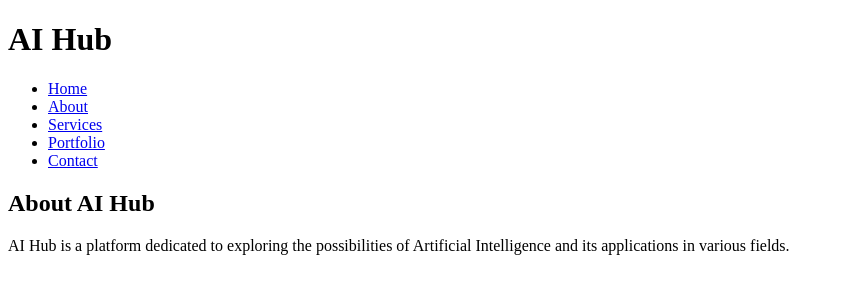
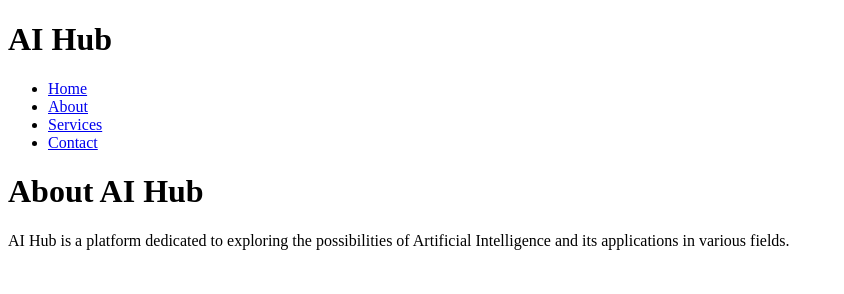
Before and after one commit to SashaVttLol/SashaVttLol.github.io, a plain HTML site: page about.html in a window 1280 px wide. Shown: the whole page, without its empty margins (0-844 px from the left). Drawn offline with Linux system fonts and the light colour scheme.

Commit message:
Add files via upload

```diff
--- a/about.html
+++ b/about.html
@@ -2,25 +2,29 @@
 <html>
 <head>
   <title>About AI Hub</title>
-  <link rel="stylesheet" type="text/css" href="styles.css">
-  <script src="script.js"></script>
+  <link rel="stylesheet" type="text/css" href="style.css">
 </head>
 <body>
-  <header>
+  <div id="navbar">
     <h1>AI Hub</h1>
-    <nav>
+
       <ul>
         <li><a href="index.html">Home</a></li>
         <li><a href="about.html">About</a></li>
         <li><a href="services.html">Services</a></li>
-        <li><a href="portfolio.html">Portfolio</a></li>
         <li><a href="contact.html">Contact</a></li>
       </ul>
-    </nav>
-  </header>
-  <main>
-    <h2>About AI Hub</h2>
+    </div>
+  <div id="About">
+
+    <h1> About AI Hub </h1>
+
     <p>AI Hub is a platform dedicated to exploring the possibilities of Artificial Intelligence and its applications in various fields.</p>
-  </main>
+
+  </div>
+
+
+
+
 </body>
 </html>
```
Also changed, not shown: contact.html (+7 -9 lines), index.html (+7 -8 lines), services.html (+5 -8 lines).
